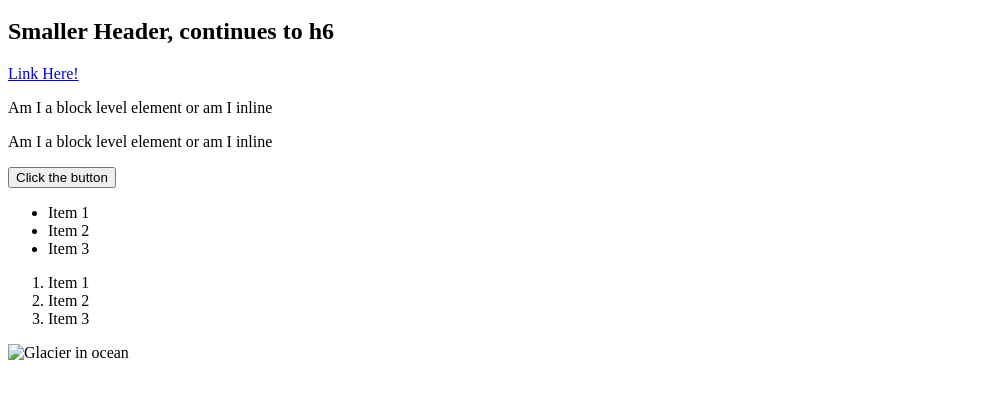
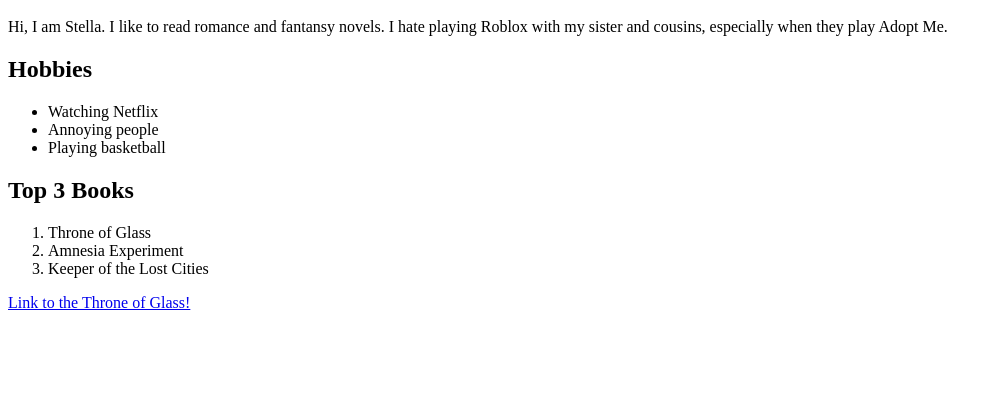
Before and after one commit to staten-island-tech/about-me-stella785, a plain HTML site: page index.html in a window 1280 px wide. Shown: the part 48-446 px from the top of the page, without its empty margins (0-1002 px from the left). Drawn offline with Linux system fonts and the light colour scheme.

Commit message:
Update index.html

```diff
--- a/index.html
+++ b/index.html
@@ -6,24 +6,21 @@
 </head>
 <body>
     <h1>About me</h1>
-    <h2>Smaller Header, continues to h6</h2>
-    <a href="https://www.bbc.com/">Link Here!</a>
 
-    <p>Am I a block level element or am I inline</p>
-    <p>Am I a block level element or am I inline</p>
-    <button>Click the button</button>
-
+    <p>Hi, I am Stella. I like to read romance and fantansy novels. I hate playing Roblox with my sister and cousins, especially when they play Adopt Me.</p>
+    <h2>Hobbies</h2>
     <ul>
-      <li>Item 1</li>
-      <li>Item 2</li>
-      <li>Item 3</li>
+      <li>Watching Netflix</li>
+      <li>Annoying people</li>
+      <li>Playing basketball</li>
     </ul>
+    <h2>Top 3 Books</h2>
     <ol>
-      <li>Item 1</li>
-      <li>Item 2</li>
-      <li>Item 3</li>
+      <li>Throne of Glass</li>
+      <li>Amnesia Experiment</li>
+      <li>Keeper of the Lost Cities</li>
     </ol>
-
-    <img src="capy.jpg" alt="Glacier in ocean" />
+    <a href="https://www.barnesandnoble.com/w/throne-of-glass-sarah-j-maas/1141902141?ean=9781639730957">Link to the Throne of Glass!</a>
+    <img src="" alt="" />
 </body>
 </html>
```
